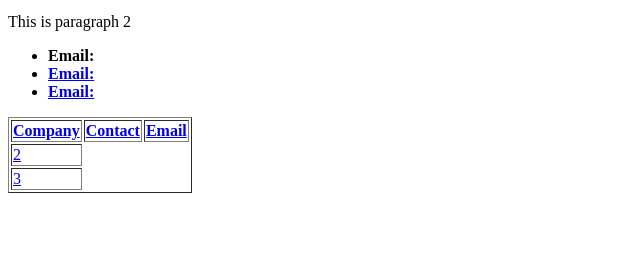
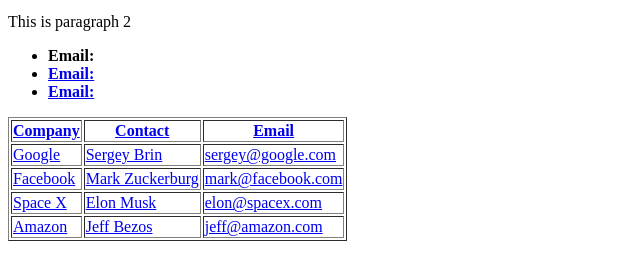
Before and after one commit to 1to1marketing/MIchaelGRobben.github.io, a plain HTML site: page index.html in a window 1280 px wide. Shown: the part 308-588 px from the top of the page, without its empty margins (0-640 px from the left). Drawn offline with Linux system fonts and the light colour scheme.

Commit message:
Update index.html

```diff
--- a/index.html
+++ b/index.html
@@ -15,7 +15,6 @@
   <li><strong>Email:</strong><a href="mrobben@1to1marketing-inc.com"</a></li>
   <li><strong>Email:</strong><a href="mrobben@1to1marketing-inc.com"</a></li>
 </ul>
-<table>
 <table border="1">
   <tr>
     <th>Company</th>
@@ -23,10 +22,24 @@
     <th>Email</th>
   </tr>
   <tr>
-    <td>2</td>
+    <td>Google</td>
+    <td>Sergey Brin</td>
+    <td>sergey@google.com</td>
   </tr>
   <tr>
-    <td>3</td>
+    <td>Facebook</td>
+    <td>Mark Zuckerburg</td>
+    <td>mark@facebook.com</td>
+  </tr>
+  <tr>
+    <td>Space X</td>
+    <td>Elon Musk</td>
+    <td>elon@spacex.com</td>
+  </tr>
+  <tr>
+    <td>Amazon</td>
+    <td>Jeff Bezos</td>
+    <td>jeff@amazon.com</td>
   </tr>
 </table>
 </body>
```
Lines whose indentation alone changed are shown as unchanged.
